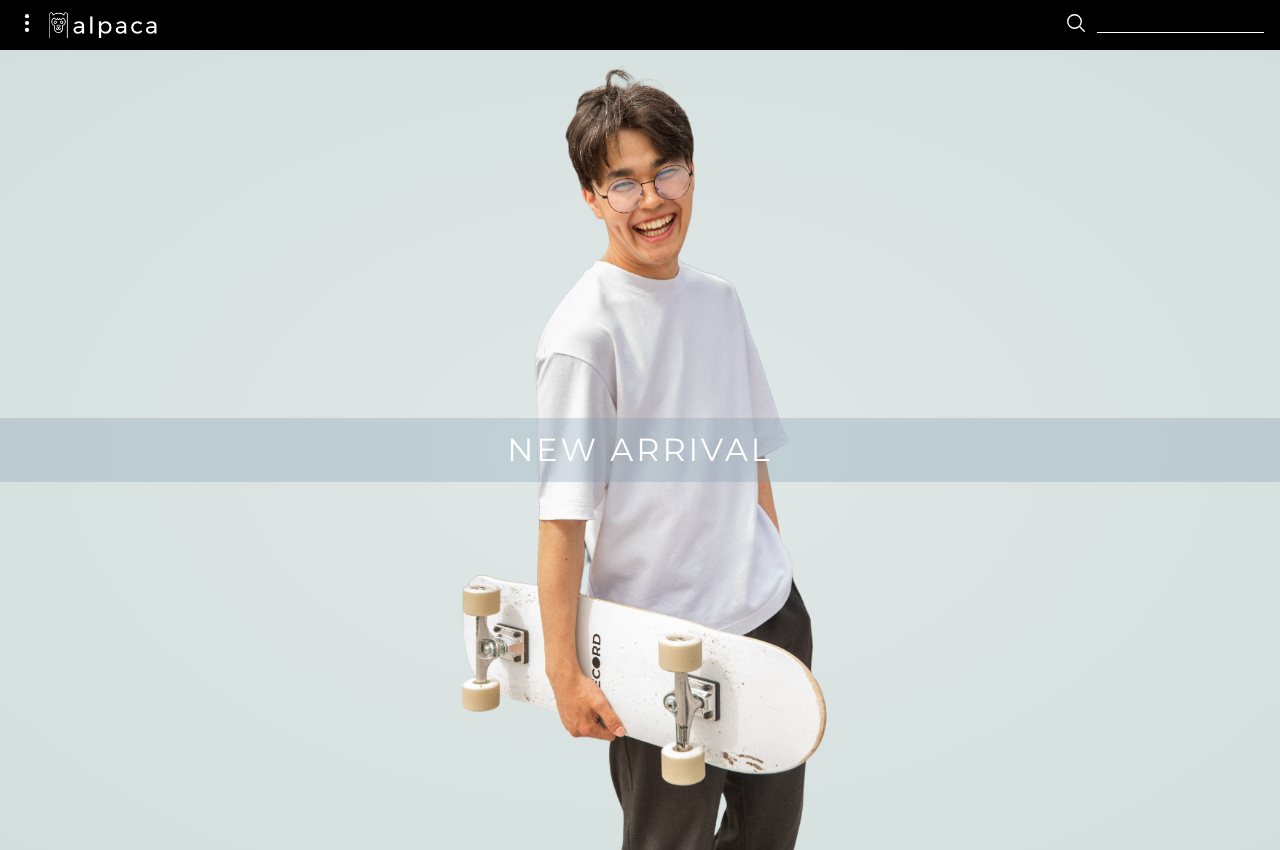
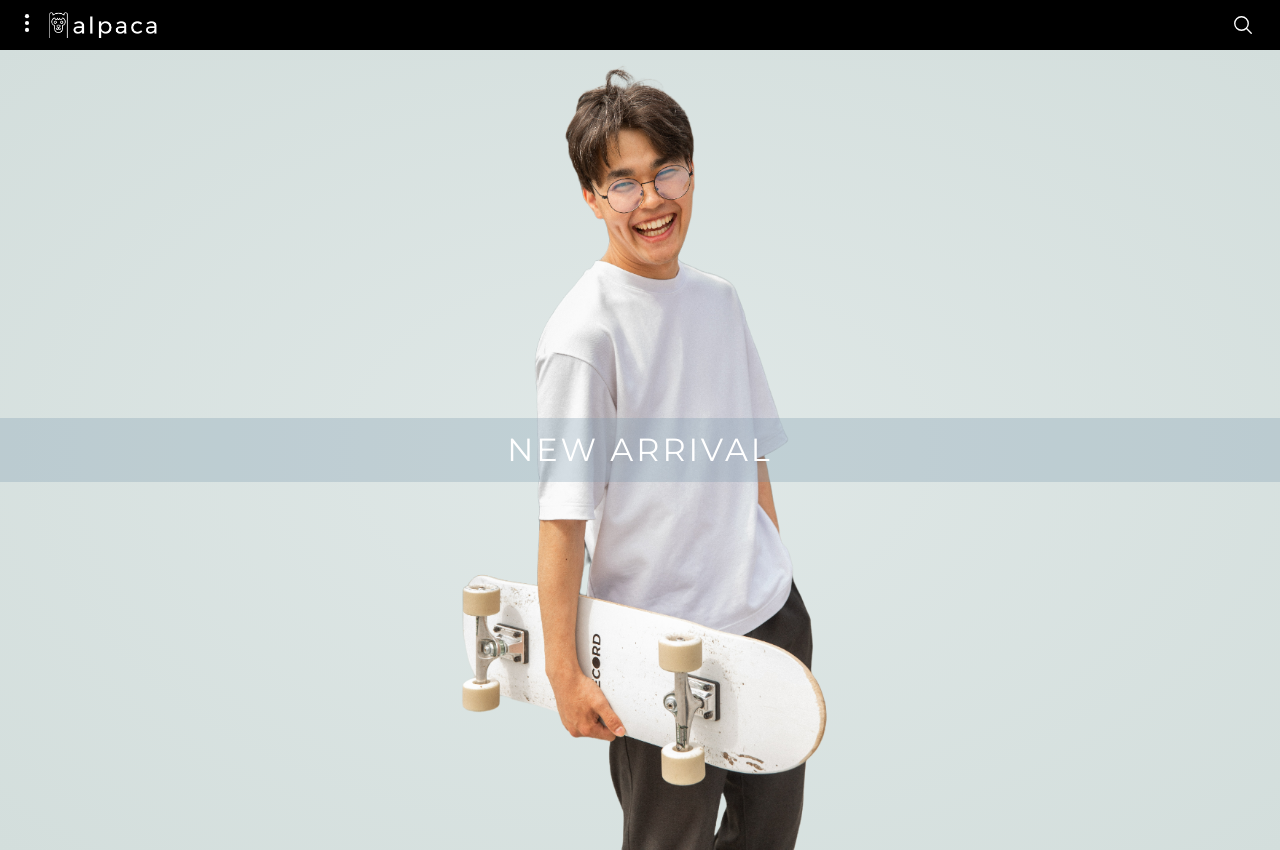
Before and after one commit to aldi-milano/alpaca-store, a React (Create React App) app: page / in a window 1280 px wide. Built offline with nearby package versions, Linux system fonts and the light colour scheme; no server answers.

Commit message:
editing search icon state

```diff
--- a/src/components/header/header.scss
+++ b/src/components/header/header.scss
@@ -28,7 +28,7 @@
       border: none;
       font-size: u.rem(16);
       width: 0;
-      transition: all 0.5s;
+      transition: all 0.5s ease-in-out;
       // padding: 4px 0;
 
       &:focus {
--- a/src/components/header/icon/Search.js
+++ b/src/components/header/icon/Search.js
@@ -2,7 +2,8 @@ import React, { useState } from 'react';
 import { IoSearchOutline, IoCloseOutline } from 'react-icons/io5';
 
 function Search() {
-  const [isActive, setActive] = useState(false);
+  const [isActive, setActive] = useState(true);
+
   function clickSearchIcon() {
     setActive(!isActive);
   }
```
